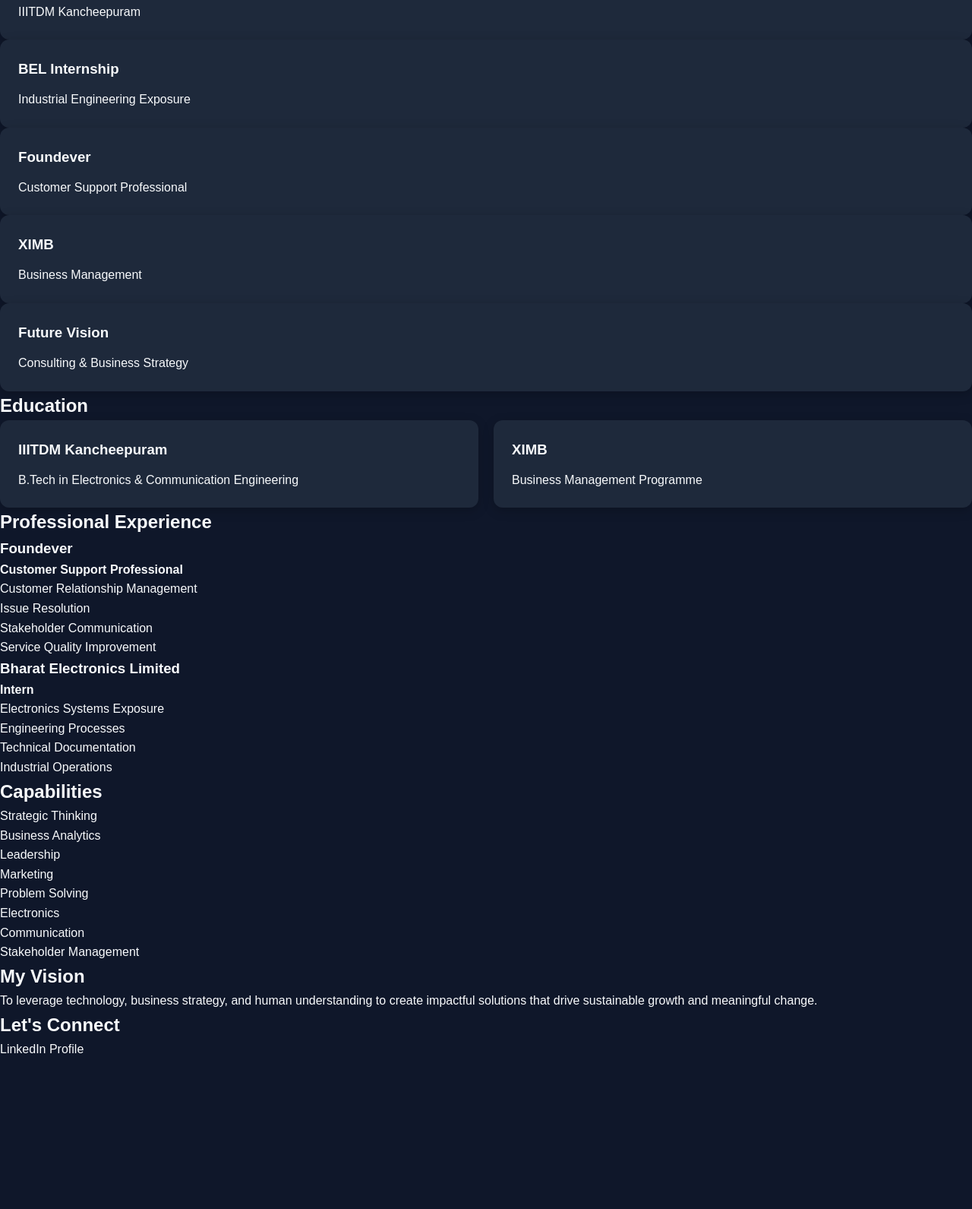
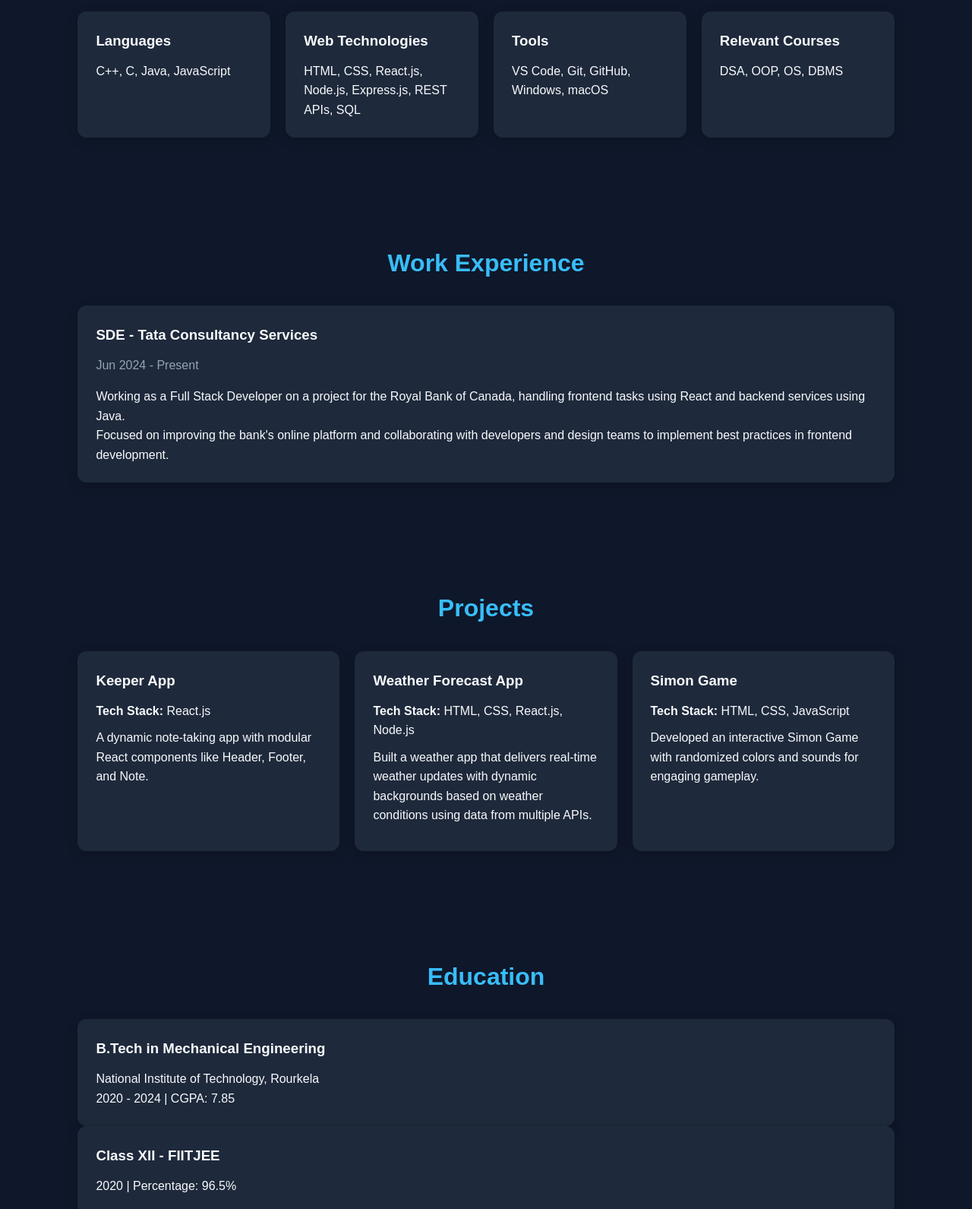
Before and after one commit to rishiashrith2003-byte/portfolio, a plain HTML site: page index.html in a window 1280 px wide. Shown: the part 1209-2800 px from the top of the page at 76% size. Before the commit the page ends 2603 px from the top, so only its background shows below. Drawn offline with Linux system fonts and the light colour scheme.

Commit message:
Update index.html

```diff
--- a/index.html
+++ b/index.html
@@ -1,206 +1,162 @@
 <!DOCTYPE html>
 <html lang="en">
 <head>
-    <meta charset="UTF-8">
-    <meta name="viewport" content="width=device-width, initial-scale=1.0">
-    <title>KVSNS Rishi Ashrith | MBA Portfolio</title>
-
-    <link href="https://fonts.googleapis.com/css2?family=Inter:wght@300;400;500;600&family=Playfair+Display:wght@600;700&family=Poppins:wght@400;500;600&display=swap" rel="stylesheet">
-
-    <link rel="stylesheet" href="style.css">
+  <meta charset="UTF-8" />
+  <meta name="viewport" content="width=device-width, initial-scale=1.0" />
+  <title>Adapa Avinash | Portfolio</title>
+  <link rel="stylesheet" href="style.css" />
 </head>
 <body>
-
+  <header class="hero">
     <nav class="navbar">
-        <div class="logo">RA</div>
-
-        <ul>
-            <li><a href="#journey">Journey</a></li>
+      <h1 class="logo">Adapa Avinash</h1>
+      <ul class="nav-links">
+        <li><a href="#about">About</a></li>
+        <li><a href="#skills">Skills</a></li>
+        <li><a href="#experience">Experience</a></li>
+        <li><a href="#projects">Projects</a></li>
         <li><a href="#education">Education</a></li>
-            <li><a href="#experience">Experience</a></li>
-            <li><a href="#skills">Skills</a></li>
-            <li><a href="#contact">Contact</a></li>
+        <li><a href="#activities">Activities</a></li>
       </ul>
-
-        <button id="themeBtn">🌙</button>
     </nav>
 
-    <section class="hero">
     <div class="hero-content">
+      <h2>Full Stack Developer</h2>
+      <p>
+        Undergraduate from National Institute of Technology, Rourkela with experience
+        in React, Java, JavaScript, Node.js, and full stack web development.
+      </p>
+      <div class="hero-buttons">
+        <a href="mailto:adapaanudeep0566@gmail.com" class="btn">Contact Me</a>
+        <a href="[github.com](https://github.com/AdapaAvinash)" target="_blank" class="btn btn-outline">GitHub</a>
+      </div>
+    </div>
+  </header>
 
-            <span class="tag">MBA Portfolio</span>
+  <section id="about" class="section">
+    <h2>About Me</h2>
+    <p>
+      I'm Adapa Avinash, a developer passionate about building responsive and user-friendly
+      web applications. I currently work as an SDE at Tata Consultancy Services, contributing
+      to a project for the Royal Bank of Canada using React for frontend development and Java
+      for backend services.
+    </p>
+  </section>
 
-            <h1>KVSNS RISHI ASHRITH</h1>
-
-            <h2>Engineer. Business Professional. Future Leader.</h2>
-
-            <p>
-                Bridging technology, business strategy and leadership.
-                An Electronics & Communication Engineer from IIITDM
-                Kancheepuram currently pursuing Business Management
-                at XIMB.
-            </p>
-
-            <div class="hero-buttons">
-                <a href="#journey" class="btn primary">Explore Journey</a>
-                <a href="resume.pdf" class="btn secondary">Download Resume</a>
+  <section id="skills" class="section">
+    <h2>Skills</h2>
+    <div class="cards">
+      <div class="card">
+        <h3>Languages</h3>
+        <p>C++, C, Java, JavaScript</p>
       </div>
-
+      <div class="card">
+        <h3>Web Technologies</h3>
+        <p>HTML, CSS, React.js, Node.js, Express.js, REST APIs, SQL</p>
+      </div>
+      <div class="card">
+        <h3>Tools</h3>
+        <p>VS Code, Git, GitHub, Windows, macOS</p>
+      </div>
+      <div class="card">
+        <h3>Relevant Courses</h3>
+        <p>DSA, OOP, OS, DBMS</p>
+      </div>
     </div>
   </section>
 
-    <section class="summary">
-        <h2>Executive Snapshot</h2>
-
-        <div class="cards">
-
-            <div class="card">
-                <h3>B.Tech</h3>
-                <p>Electronics & Communication Engineering</p>
-            </div>
-
-            <div class="card">
-                <h3>IIITDM</h3>
-                <p>Kancheepuram</p>
-            </div>
-
-            <div class="card">
-                <h3>XIMB</h3>
-                <p>Business Management Programme</p>
-            </div>
-
-            <div class="card">
-                <h3>Experience</h3>
-                <p>Foundever & Bharat Electronics</p>
-            </div>
-
+  <section id="experience" class="section">
+    <h2>Work Experience</h2>
+    <div class="timeline-item">
+      <h3>SDE - Tata Consultancy Services</h3>
+      <span>Jun 2024 - Present</span>
+      <p>
+        Working as a Full Stack Developer on a project for the Royal Bank of Canada,
+        handling frontend tasks using React and backend services using Java.
+      </p>
+      <p>
+        Focused on improving the bank's online platform and collaborating with developers
+        and design teams to implement best practices in frontend development.
+      </p>
     </div>
   </section>
 
-    <section id="journey" class="journey">
-        <h2>My Journey</h2>
-
-        <div class="timeline">
-
-            <div class="timeline-item">
-                <h3>Engineering Foundation</h3>
-                <p>IIITDM Kancheepuram</p>
+  <section id="projects" class="section">
+    <h2>Projects</h2>
+    <div class="cards">
+      <div class="card project-card">
+        <h3>Keeper App</h3>
+        <p><strong>Tech Stack:</strong> React.js</p>
+        <p>
+          A dynamic note-taking app with modular React components like Header, Footer, and Note.
+        </p>
       </div>
 
-            <div class="timeline-item">
-                <h3>BEL Internship</h3>
-                <p>Industrial Engineering Exposure</p>
+      <div class="card project-card">
+        <h3>Weather Forecast App</h3>
+        <p><strong>Tech Stack:</strong> HTML, CSS, React.js, Node.js</p>
+        <p>
+          Built a weather app that delivers real-time weather updates with dynamic backgrounds
+          based on weather conditions using data from multiple APIs.
+        </p>
       </div>
 
-            <div class="timeline-item">
-                <h3>Foundever</h3>
-                <p>Customer Support Professional</p>
+      <div class="card project-card">
+        <h3>Simon Game</h3>
+        <p><strong>Tech Stack:</strong> HTML, CSS, JavaScript</p>
+        <p>
+          Developed an interactive Simon Game with randomized colors and sounds for engaging gameplay.
+        </p>
       </div>
-
-            <div class="timeline-item">
-                <h3>XIMB</h3>
-                <p>Business Management</p>
-            </div>
-
-            <div class="timeline-item">
-                <h3>Future Vision</h3>
-                <p>Consulting & Business Strategy</p>
-            </div>
-
     </div>
   </section>
 
-    <section id="education" class="education">
+  <section id="education" class="section">
     <h2>Education</h2>
-
-        <div class="cards">
-
-            <div class="card">
-                <h3>IIITDM Kancheepuram</h3>
-                <p>B.Tech in Electronics & Communication Engineering</p>
+    <div class="education-box">
+      <h3>B.Tech in Mechanical Engineering</h3>
+      <p>National Institute of Technology, Rourkela</p>
+      <p>2020 - 2024 | CGPA: 7.85</p>
     </div>
-
-            <div class="card">
-                <h3>XIMB</h3>
-                <p>Business Management Programme</p>
+    <div class="education-box">
+      <h3>Class XII - FIITJEE</h3>
+      <p>2020 | Percentage: 96.5%</p>
     </div>
-
+    <div class="education-box">
+      <h3>Class X - FIITJEE</h3>
+      <p>2018 | CGPA: 9.8</p>
     </div>
   </section>
 
-    <section id="experience" class="experience">
-        <h2>Professional Experience</h2>
-
-        <div class="experience-grid">
-
-            <div class="exp-card">
-                <h3>Foundever</h3>
-                <h4>Customer Support Professional</h4>
-
-                <ul>
-                    <li>Customer Relationship Management</li>
-                    <li>Issue Resolution</li>
-                    <li>Stakeholder Communication</li>
-                    <li>Service Quality Improvement</li>
-                </ul>
+  <section id="activities" class="section">
+    <h2>Positions & Activities</h2>
+    <div class="cards">
+      <div class="card">
+        <h3>Institute Cricket Team</h3>
+        <p>
+          Participated in various tournaments, demonstrating teamwork, leadership,
+          and strategic thinking.
+        </p>
       </div>
-
-            <div class="exp-card">
-                <h3>Bharat Electronics Limited</h3>
-                <h4>Intern</h4>
-
-                <ul>
-                    <li>Electronics Systems Exposure</li>
-                    <li>Engineering Processes</li>
-                    <li>Technical Documentation</li>
-                    <li>Industrial Operations</li>
-                </ul>
+      <div class="card">
+        <h3>Sports Secretary</h3>
+        <p>
+          Organized sports activities, coordinated teams, managed facilities,
+          and promoted student participation in sports.
+        </p>
       </div>
-
     </div>
   </section>
 
-    <section id="skills" class="skills">
-        <h2>Capabilities</h2>
-
-        <div class="skill-grid">
-
-            <div class="skill-card">Strategic Thinking</div>
-            <div class="skill-card">Business Analytics</div>
-            <div class="skill-card">Leadership</div>
-            <div class="skill-card">Marketing</div>
-            <div class="skill-card">Problem Solving</div>
-            <div class="skill-card">Electronics</div>
-            <div class="skill-card">Communication</div>
-            <div class="skill-card">Stakeholder Management</div>
-
-        </div>
-    </section>
-
-    <section class="vision">
-        <h2>My Vision</h2>
-
-        <blockquote>
-            To leverage technology, business strategy, and human
-            understanding to create impactful solutions that drive
-            sustainable growth and meaningful change.
-        </blockquote>
-    </section>
-
-    <section id="contact" class="contact">
-
-        <h2>Let's Connect</h2>
-
-        <a
-            href="https://www.linkedin.com/in/rishi-ashrith-6009713b8"
-            target="_blank"
-            class="linkedin-btn">
-            LinkedIn Profile
-        </a>
-
-    </section>
+  <footer class="footer">
+    <p>Email: adapaanudeep0566@gmail.com</p>
+    <p>
+      <a href="[linkedin.com](https://linkedin.com)" target="_blank">LinkedIn</a> |
+      <a href="[github.com](https://github.com/AdapaAvinash)" target="_blank">GitHub</a>
+    </p>
+    <p id="footer-text"></p>
+  </footer>
 
   <script src="script.js"></script>
-
 </body>
 </html>
```
Lines whose indentation alone changed are shown as unchanged.
